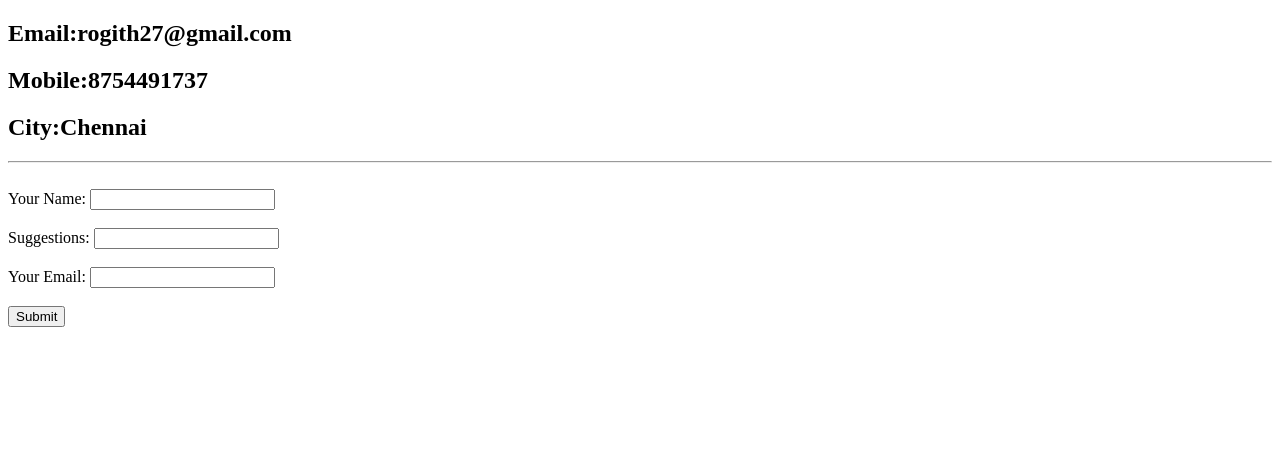
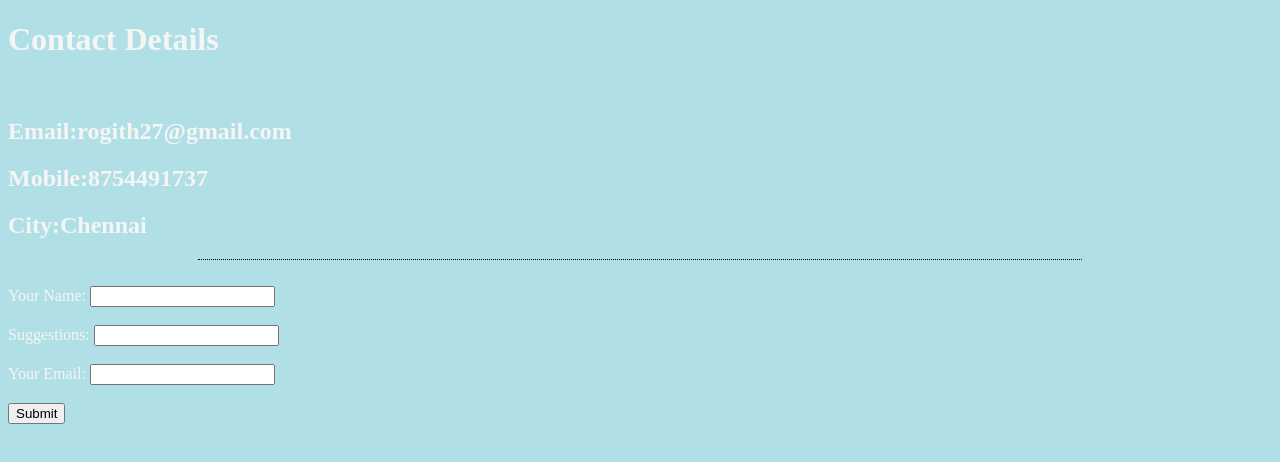
Before and after one commit to Rohith2711/Mine, a plain HTML site: page Contact.html in a window 1280 px wide. Drawn offline with Linux system fonts and the light colour scheme.

Commit message:
Add files via upload

```diff
--- a/Contact.html
+++ b/Contact.html
@@ -3,23 +3,26 @@
   <head>
     <meta charset="utf-8">
     <title>Contact</title>
+<link rel="stylesheet" href="style.css">
   </head>
   <body>
+  <h1>Contact Details</h1>
+    <br>
     <h2><strong>Email:</strong>rogith27@gmail.com</h2>
     <h2><strong>Mobile:</strong>8754491737</h2>
     <h2><strong>City:</strong>Chennai</h2>
 <hr>
 <br>
     <form  action="mailto:rogith27@gmail.com" method="post" >
-      <label >Your Name:</label>
+      <label class="lab">Your Name:</label>
       <input type="text" name="" value="" >
     <br>
     <br>
-      <label >Suggestions:</label>
+      <label class="lab">Suggestions:</label>
       <input type="text" name="" value="">
       <br>
 <br>
-      <label >Your Email:</label>
+      <label class="lab" >Your Email:</label>
       <input type="Email" name="" value="">
       <br>
       <br>
--- /dev/null
+++ b/style.css
@@ -0,0 +1,27 @@
+body {
+  background-color: #B0E0E6;
+}
+
+hr {
+  border-style: none;
+  border-top-style: dotted;
+  width: 70%;
+  height: 10%;
+}
+h1
+
+{color: #f5f5f5;}
+
+h3
+
+{color: #f5f5f5;}
+h2
+
+{color: #f5f5f5;}
+
+.lab{color: #f5f5f5;
+
+}
+dec:hover{
+  background-color: #f5f5f5;
+}
```
Also changed, not shown: index.html (+6 -5 lines).
